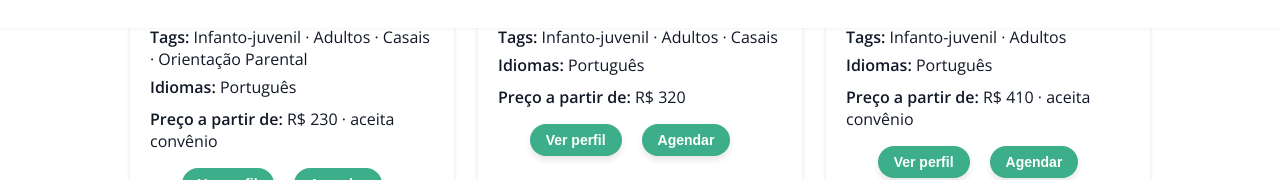
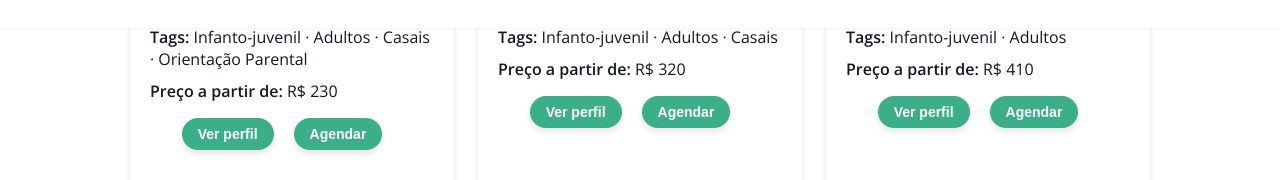
Before and after one commit to samuelsys/tdahconecta, a Next.js app in the folder tdahconecta/: page / in a window 1280 px wide. Shown: the part 772-952 px from the top of the page. Built offline with nearby package versions, Linux system fonts and the light colour scheme; no server answers.

Commit message:
ajusta tiles

```diff
--- a/tdahconecta/src/app/specialists/SpecialistTile.tsx
+++ b/tdahconecta/src/app/specialists/SpecialistTile.tsx
@@ -68,14 +68,9 @@ export default function SpecialistTile({ s }: Props) {
         </div>
       )}
 
-      <div style={{ marginTop: 6 }}>
-        <strong>Idiomas:</strong> {s.languages.join(' · ')}
-      </div>
-
       <div style={{ marginTop: 10 }}>
         <strong>Preço a partir de:</strong>{' '}
         {typeof s.priceFrom === 'number' ? `R$ ${s.priceFrom.toFixed(0)}` : '—'}
-        {s.acceptsInsurance ? ' · aceita convênio' : ''}
       </div>
 
       <div className={styles.actions}>
```
